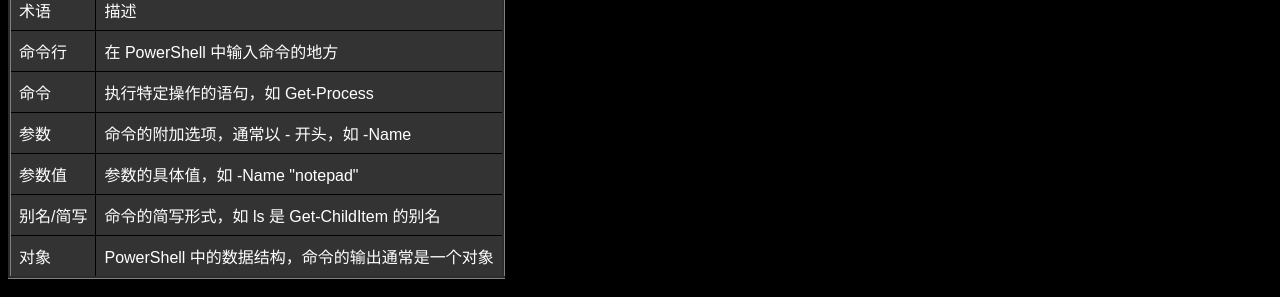
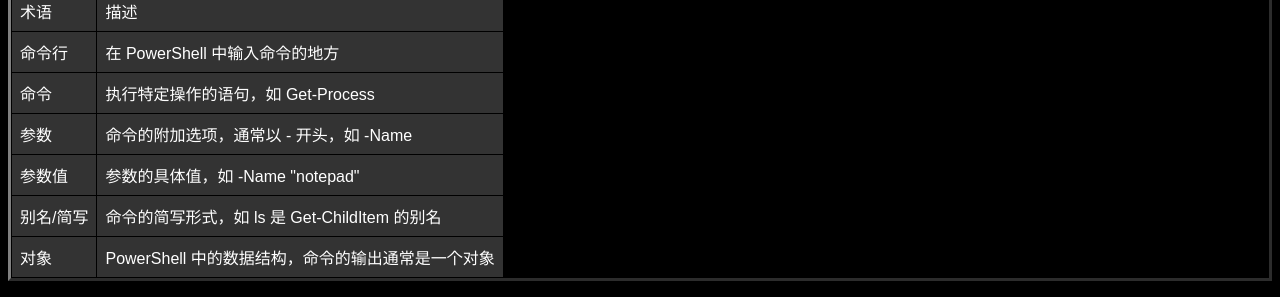
Before and after one commit to FDX-UI/PS, a plain HTML site: page index.html in a window 1280 px wide. Shown: the part 268-565 px from the top of the page. Drawn offline with Linux system fonts and the light colour scheme.

Commit message:
Update index.html

```diff
--- a/index.html
+++ b/index.html
@@ -13,10 +13,10 @@
       font-size:16px;
     }
     table {
-    /*width: 100%;*/
+      width: 100%;
       border-collapse: collapse;
       overflow-x: auto;
-      /*display: block;*/
+      display: block;
     }
     table td, table th {
       background-color:#333;
```
